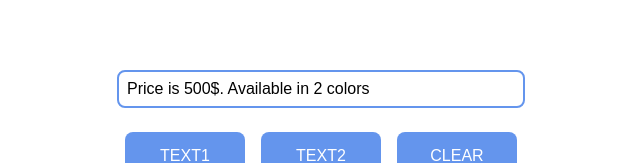
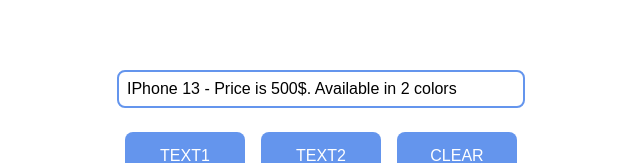
Before and after one commit to oleksii-sumy/html-css, a React app in the folder react/lesson6-conditional_rendering/task3-info_about_products/: page / in a window 1280 px wide. Both pictures are taken after a click on the button "TEXT1". Shown: the part 271-434 px from the top of the page, without its empty margins (319-959 px from the left). Built offline with nearby package versions, Linux system fonts and the light colour scheme.

Commit message:
Add files via upload

```diff
--- a/react/lesson6-conditional_rendering/task3-info_about_products/src/Info.jsx
+++ b/react/lesson6-conditional_rendering/task3-info_about_products/src/Info.jsx
@@ -1,14 +1,10 @@
 import React from 'react';
 
-const Info = ({text}) => {
-  if(!text) {
+const Info = (props) => {
+  if(!props.info) {
     return null;
   }
-  return (
-    <div className='message'>
-      {text}
-    </div>
-  )
+  return <div className="message">{props.info}</div>;
 }
 
 export default Info;
--- a/react/lesson6-conditional_rendering/task3-info_about_products/src/Page.jsx
+++ b/react/lesson6-conditional_rendering/task3-info_about_products/src/Page.jsx
@@ -1,39 +1,30 @@
 import React, { Component } from 'react';
 import Info from './Info';
 
-const text1 = 'Price is 500$. Available in 2 colors';
-const text2 = 'Price is 650$. Not available in 1 color';
+const text1 = 'IPhone 13 - Price is 500$. Available in 2 colors';
+const text2 = 'Price is 650$. Not available';
 
 class Page extends Component {
   constructor(props) {
     super(props);
     this.state = {
-      text: null
+      info: null
     };
   }
 
-  setText = text => {
+  setInfo = info => {
     this.setState({
-      text
+      info
     });
   }
 render() {
 return (
   <div className="page">
-    <Info text={this.state.text} />
+    <Info info={this.state.info}/>
     <div className="actions">
-      <button className="btn" onClick={() => this.setText(text1)}>
-        {' '}
-        text1
-      </button>
-      <button className="btn" onClick={() => this.setText(text2)}>
-        {' '}
-        text2
-      </button>
-      <button className="btn" onClick={() => this.setText('')}>
-        {' '}
-        Clear
-      </button>
+      <button className="btn" onClick={()=> this.setInfo(text1)}> text1</button>
+      <button className="btn" onClick={()=> this.setInfo(text2)}> text2</button>
+      <button className="btn" onClick={()=> this.setInfo('')}> Clear</button>
     </div>
   </div>
 );
```
